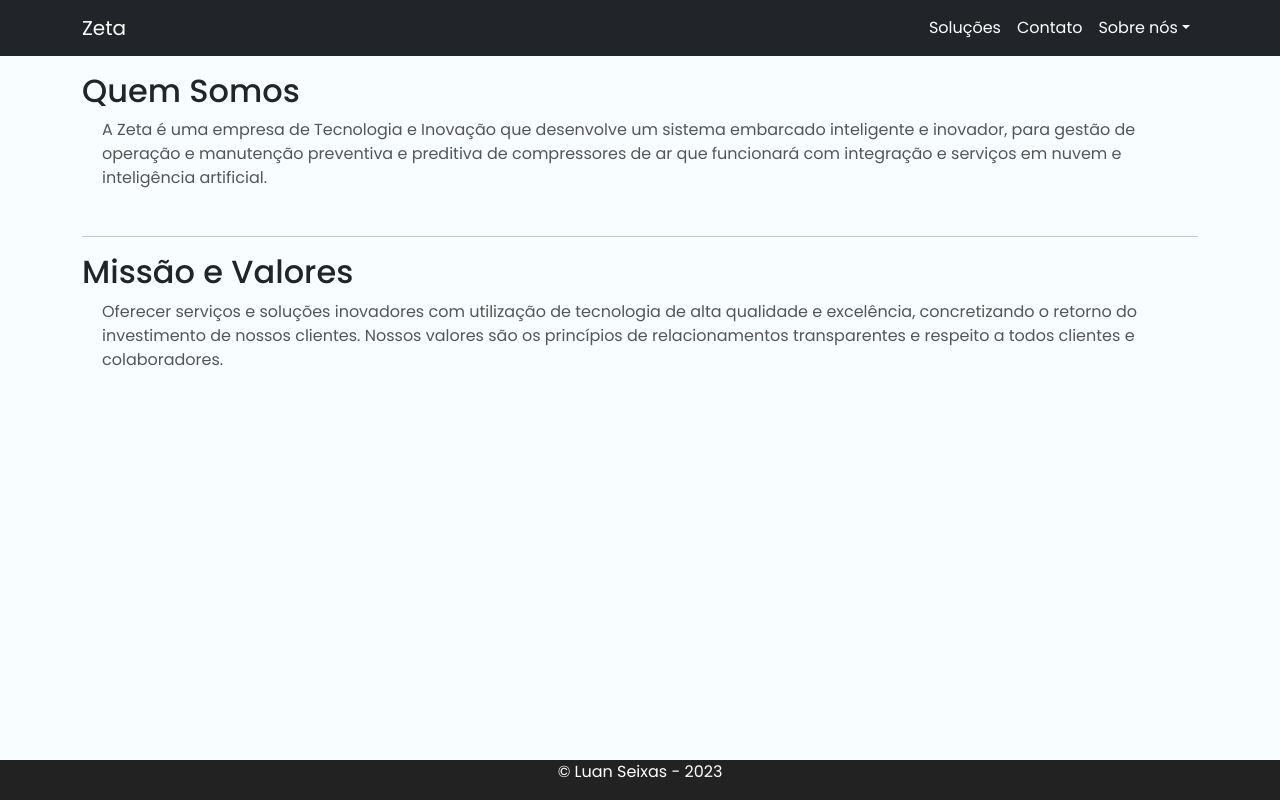
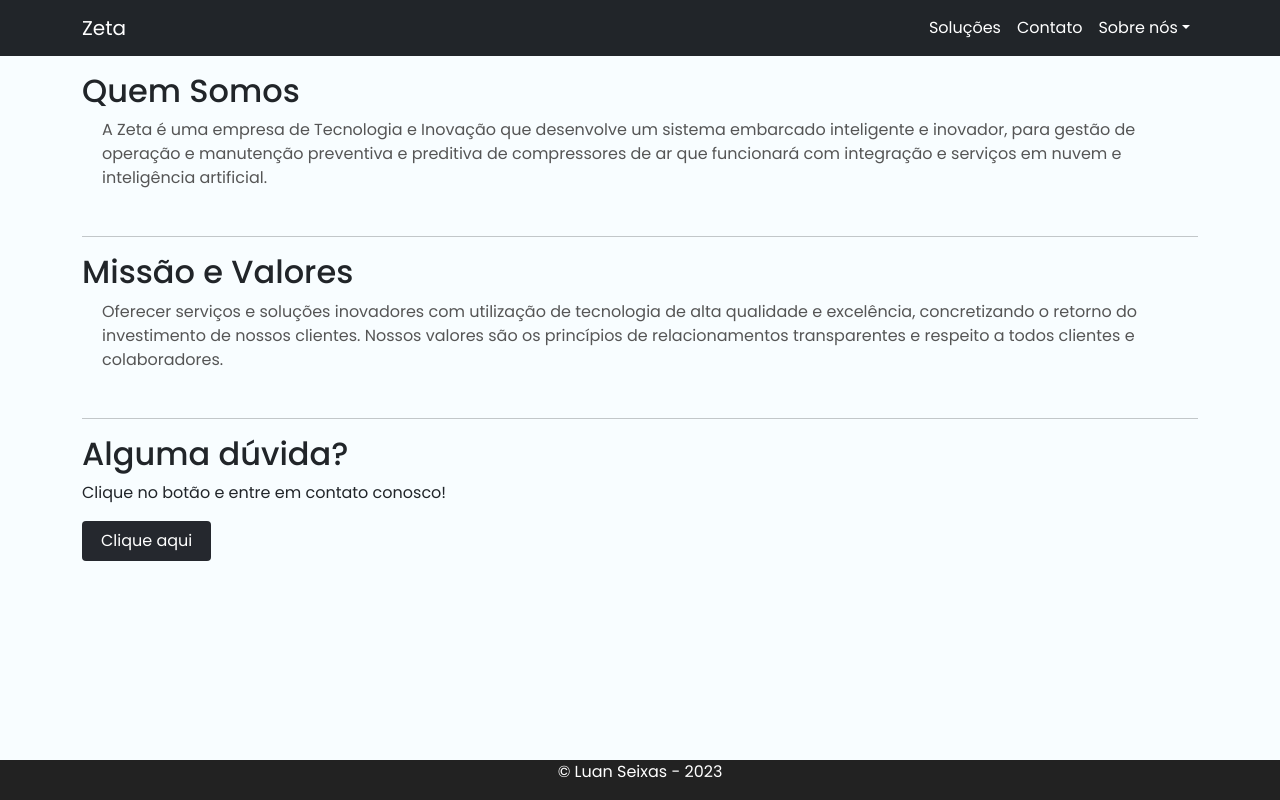
Before and after one commit to seixasluan/frontend-zeta, a React (Vite) app: page /quem-somos in a window 1280 px wide. Built offline with nearby package versions, Linux system fonts and the light colour scheme.

Commit message:
finish project!

```diff
--- a/src/organisms/Contato/Contato.tsx
+++ b/src/organisms/Contato/Contato.tsx
@@ -62,7 +62,7 @@ const Contato = () => {
                     </FormGroup>
                     <FormGroup>
                         <Col xs={3}>
-                            <Button  onClick={toggle}>
+                            <Button  className='btnContato' onClick={toggle}>
                                 Enviar
                             </Button>
                             <Modal isOpen={modal} toggle={toggle}>
--- a/src/pages/SobreNos.tsx
+++ b/src/pages/SobreNos.tsx
@@ -24,6 +24,10 @@ const SobreNos = () => {
             Nossos valores são os princípios de relacionamentos
             transparentes e respeito a todos clientes e colaboradores.
           </p>
+          <hr />
+          <h2>Alguma dúvida?</h2>
+          <p>Clique no botão e entre em contato conosco!</p>
+          <a href="contato" className='btn'>Clique aqui</a>
         </section>
         <Footer />
     </>
--- a/src/styles/global.ts
+++ b/src/styles/global.ts
@@ -81,7 +81,7 @@ const globalStyle = createGlobalStyle`
 
  .mesage-image {
    margin-top: 3rem;
-   height: 696px;
+   height: 690px;
    border-radius: 5px;
    background-image: url('./src/assets/mesage.svg');
    margin-bottom: 7rem;
@@ -136,6 +136,10 @@ const globalStyle = createGlobalStyle`
    text-align: center;
 }
 
+.btnContato {
+   margin-bottom: 7rem;
+}
+
 `
 
 export default globalStyle;
```
